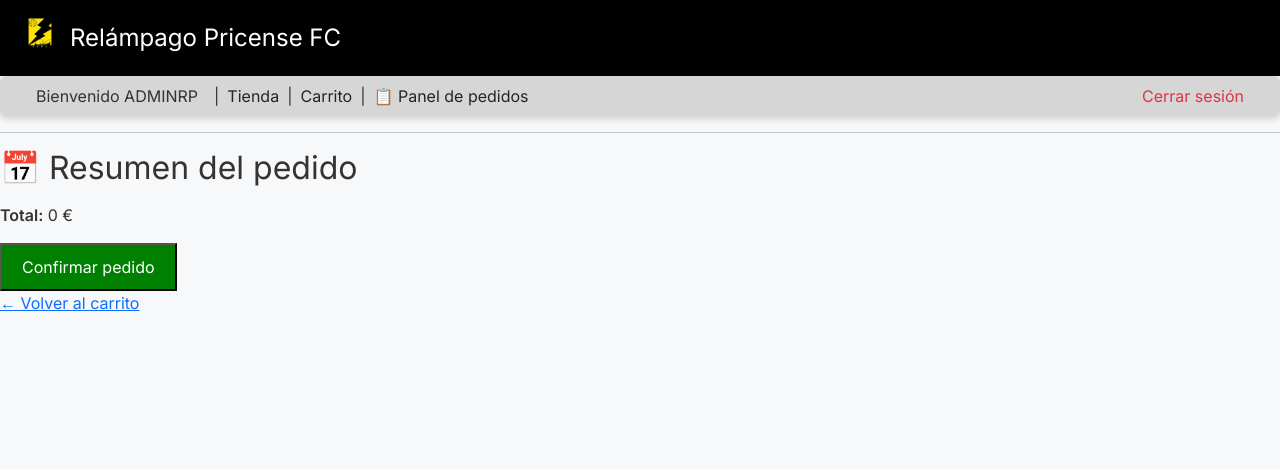
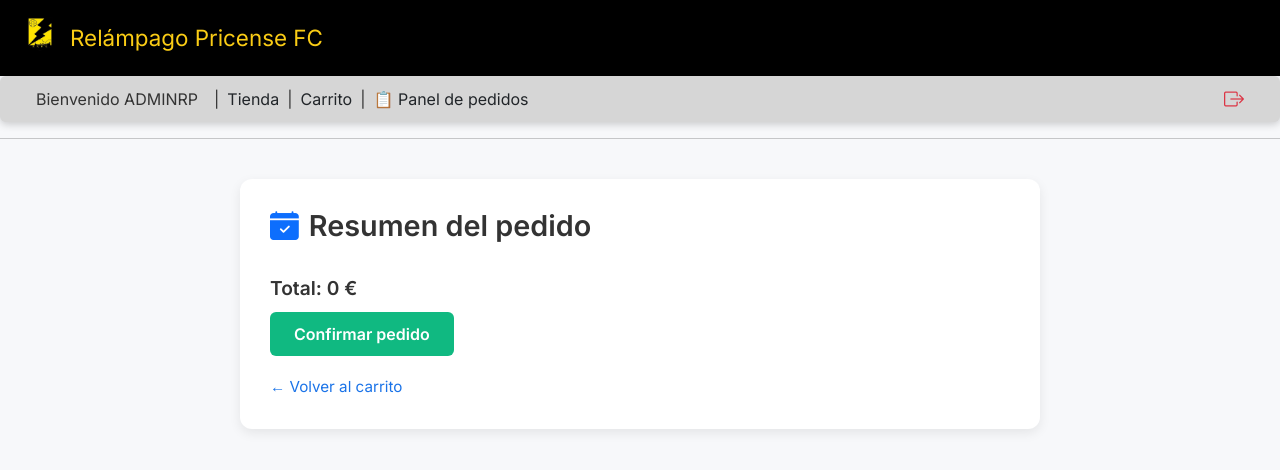
Before and after one commit to Alvarciu/WEB-Relampago-Pricense-, a Django app: page /resumen-pedido/ in a window 1280 px wide. Shown: the top 470 px of the page. Run offline with Django 5.2, Linux system fonts and the light colour scheme; a user stored in the database is signed in; some libraries are stand-ins or nearby versions.

Commit message:
Cambios en el correo de pedidos

```diff
--- a/relampagoweb/templates/base.html
+++ b/relampagoweb/templates/base.html
@@ -9,21 +9,28 @@
   <link href="https://cdn.jsdelivr.net/npm/bootstrap@5.3.3/dist/css/bootstrap.min.css" rel="stylesheet">
   <!-- Bootstrap Icons -->
   <link href="https://cdn.jsdelivr.net/npm/bootstrap-icons@1.10.5/font/bootstrap-icons.css" rel="stylesheet">
-  <!-- Estilos propios -->
+  <!-- Fuente Inter -->
+  <link href="https://fonts.googleapis.com/css2?family=Inter:wght@400;600&display=swap" rel="stylesheet">
+  <!-- Tu CSS personalizado -->
   <link rel="stylesheet" href="{% static 'css/estilos.css' %}">
-
   <!-- SweetAlert2 -->
   <script src="https://cdn.jsdelivr.net/npm/sweetalert2@11"></script>
+
+  <style>
+    body {
+      font-family: 'Inter', sans-serif;
+    }
+  </style>
 </head>
 <body>
 
-  <!-- CABECERA SUPERIOR: Fondo negro -->
-  <header style="display: flex; align-items: center; gap: 10px; margin-bottom: 0; background-color: black; color: white; padding: 10px 20px;">
+  <!-- Header negro con escudo y nombre -->
+  <header style="background-color: #000; color: #facc15; display: flex; align-items: center; gap: 10px; padding: 10px 20px;">
     <img src="{% static 'img/escudo.png' %}" alt="Escudo" width="40">
-    <h1 style="margin: 0; font-size: 1.5rem;">Relámpago Pricense FC</h1>
+    <h1 class="m-0" style="font-size: 1.4rem;">Relámpago Pricense FC</h1>
   </header>
 
-  <!-- NAVBAR con menú -->
+  <!-- Navbar gris con enlaces -->
   <nav class="navbar px-4 py-2 mb-0" style="background-color: #d6d6d6; border-radius: 6px;">
     <div class="container-fluid d-flex justify-content-between align-items-center flex-wrap">
       {% if user.is_authenticated %}
@@ -39,12 +46,10 @@
           {% endif %}
         </div>
         <div>
-          <!-- Enlace que lanza la alerta -->
-          <a href="#" class="text-decoration-none text-danger" onclick="confirmarLogout(event)">Cerrar sesión</a>
-          <!-- Formulario oculto que se envía si el usuario confirma -->
-          <form id="logout-form" method="post" action="{% url 'logout' %}" style="display: none;">
-            {% csrf_token %}
-          </form>
+          <!-- Icono logout con modal -->
+          <a href="#" class="text-danger fs-5" title="Cerrar sesión" data-bs-toggle="modal" data-bs-target="#logoutModal">
+            <i class="bi bi-box-arrow-right"></i>
+          </a>
         </div>
       {% else %}
         <div class="d-flex flex-wrap align-items-center gap-2">
@@ -58,39 +63,51 @@
 
   <hr>
 
+  <!-- Alerta de pedidos cerrados -->
   {% if config and not config.pedidos_abiertos %}
     <div class="alerta-pedidos">
       <div class="alerta-texto">🚨 Pedidos cerrados 🚨</div>
     </div>
   {% endif %}
 
-  <!-- BLOQUE PRINCIPAL -->
+  <!-- Contenido principal -->
   {% block content %}{% endblock %}
 
-  <!-- Bootstrap JS -->
+  <!-- MODAL DE CIERRE DE SESIÓN -->
+  <div class="modal fade" id="logoutModal" tabindex="-1" aria-labelledby="logoutModalLabel" aria-hidden="true">
+    <div class="modal-dialog modal-dialog-centered">
+      <div class="modal-content" style="border-radius: 12px; border: none;">
+        <div class="modal-body text-center p-4">
+          <h5 class="mb-3 fw-semibold">¿Estás seguro de que quieres cerrar sesión?</h5>
+          <div class="d-flex justify-content-center gap-3 mt-4">
+            <button type="button" class="btn btn-light px-4" data-bs-dismiss="modal">Cancelar</button>
+            <form method="post" action="{% url 'logout' %}">
+              {% csrf_token %}
+              <button type="submit" class="btn btn-danger px-4">Cerrar sesión</button>
+            </form>
+          </div>
+        </div>
+      </div>
+    </div>
+  </div>
+
+  <!-- SweetAlert para mensajes flash -->
+  {% if messages %}
+    <script>
+      {% for message in messages %}
+        Swal.fire({
+          icon: "{% if message.tags == 'success' %}success{% elif message.tags == 'error' %}error{% else %}info{% endif %}",
+          title: "{{ message|escapejs }}",
+          showConfirmButton: false,
+          timer: 3000,
+          toast: true,
+          position: 'top-end'
+        });
+      {% endfor %}
+    </script>
+  {% endif %}
+
+  <!-- Bootstrap 5 JS -->
   <script src="https://cdn.jsdelivr.net/npm/bootstrap@5.3.3/dist/js/bootstrap.bundle.min.js"></script>
-
-  <!-- Confirmación visual con SweetAlert -->
-  <script>
-    function confirmarLogout(event) {
-      event.preventDefault();
-      Swal.fire({
-        title: '¿Estás seguro de que quieres cerrar sesión?',
-        icon: 'warning',
-        showCancelButton: true,
-        confirmButtonColor: '#e74c3c',
-        cancelButtonColor: '#ccc',
-        confirmButtonText: 'Cerrar sesión',
-        cancelButtonText: 'Cancelar',
-        reverseButtons: true,
-        background: '#fff',
-        focusConfirm: false
-      }).then((result) => {
-        if (result.isConfirmed) {
-          document.getElementById('logout-form').submit();
-        }
-      });
-    }
-  </script>
 </body>
 </html>
--- a/relampagoweb/templates/resumen_pedido.html
+++ b/relampagoweb/templates/resumen_pedido.html
@@ -1,28 +1,115 @@
 {% extends "base.html" %}
 {% block content %}
-<h2>📅 Resumen del pedido</h2>
 
-<ul>
+<style>
+  .resumen-container {
+    max-width: 800px;
+    margin: 40px auto;
+    background-color: #fff;
+    padding: 30px;
+    border-radius: 12px;
+    box-shadow: 0 4px 12px rgba(0, 0, 0, 0.08);
+  }
+
+  .resumen-title {
+    font-size: 1.8rem;
+    font-weight: bold;
+    margin-bottom: 30px;
+    display: flex;
+    align-items: center;
+    gap: 10px;
+  }
+
+  .producto-resumen {
+    display: flex;
+    align-items: center;
+    gap: 20px;
+    margin-bottom: 25px;
+    border-bottom: 1px solid #e2e2e2;
+    padding-bottom: 15px;
+  }
+
+  .producto-resumen img {
+    width: 80px;
+    border-radius: 8px;
+  }
+
+  .producto-info {
+    flex: 1;
+  }
+
+  .producto-info h5 {
+    font-size: 1.1rem;
+    font-weight: 600;
+    margin-bottom: 6px;
+  }
+
+  .producto-info p {
+    margin: 2px 0;
+    font-size: 0.95rem;
+    color: #444;
+  }
+
+  .resumen-total {
+    font-weight: 600;
+    font-size: 1.2rem;
+    margin: 30px 0 10px;
+  }
+
+  .btn-confirmar {
+    background-color: #10b981;
+    color: white;
+    padding: 10px 24px;
+    font-weight: 600;
+    border-radius: 6px;
+    border: none;
+    transition: background-color 0.2s ease;
+  }
+
+  .btn-confirmar:hover {
+    background-color: #059669;
+  }
+
+  .volver-link {
+    display: inline-block;
+    margin-top: 20px;
+    font-size: 0.95rem;
+    color: #1a73e8;
+    text-decoration: none;
+  }
+
+  .volver-link:hover {
+    text-decoration: underline;
+  }
+</style>
+
+<div class="resumen-container">
+  <h2 class="resumen-title">
+    <i class="bi bi-calendar-check-fill text-primary"></i> Resumen del pedido
+  </h2>
+
   {% for item in resumen %}
-    <li>
-      <img src="{{ item.imagen_url }}" width="100"><br>
-      <strong>{{ item.nombre }}</strong><br>
-      Talla: {{ item.talla }}<br>
-      Precio: {{ item.precio }} €<br>
-      {% if item.nombre_dorsal %}
-        Dorsal: {{ item.nombre_dorsal }} {{ item.numero_dorsal }}<br>
-      {% endif %}
-    </li>
-    <hr>
+    <div class="producto-resumen">
+      <img src="{{ item.imagen_url }}" alt="{{ item.nombre }}">
+      <div class="producto-info">
+        <h5>{{ item.nombre }}</h5>
+        <p><strong>Talla:</strong> {{ item.talla }}</p>
+        {% if item.nombre_dorsal %}
+          <p><strong>Dorsal:</strong> {{ item.nombre_dorsal }} {{ item.numero_dorsal }}</p>
+        {% endif %}
+        <p><strong>Precio:</strong> {{ item.precio }} €</p>
+      </div>
+    </div>
   {% endfor %}
-</ul>
 
-<p><strong>Total:</strong> {{ total }} €</p>
+  <p class="resumen-total">Total: {{ total }} €</p>
 
-<form method="post" action="{% url 'pago_simulado' %}">
-  {% csrf_token %}
-  <button type="submit" style="background-color: green; color: white; padding: 10px 20px;">Confirmar pedido</button>
-</form>
+  <form action="{% url 'confirmar_pedido' %}" method="post">
+    {% csrf_token %}
+    <button type="submit" class="btn-confirmar">Confirmar pedido</button>
+  </form>
 
-<p><a href="{% url 'carrito' %}">← Volver al carrito</a></p>
+  <a href="{% url 'carrito' %}" class="volver-link">&larr; Volver al carrito</a>
+</div>
+
 {% endblock %}
--- a/relampagoweb/views.py
+++ b/relampagoweb/views.py
@@ -14,7 +14,9 @@ from .models import Producto, Pedido, LineaPedido, Configuracion, get_configurac
 from django.contrib.auth import get_user_model
 from django.core.mail import send_mass_mail
 from decimal import Decimal
-
+from django.contrib import messages
+from email.mime.image import MIMEImage
+import os
 
 
 def es_admin(user):
@@ -336,16 +338,21 @@ def resumen_pedido_view(request):
     })
 
 
+
 @login_required
 def confirmar_pedido_view(request):
     carrito = request.session.get('carrito', [])
     if not carrito:
         return redirect('carrito')
+
+    # Crear pedido
     pedido = Pedido.objects.create(usuario=request.user, pagado=False)
+
     for item in carrito:
         producto = Producto.objects.get(id=item['producto_id'])
         numero_dorsal_raw = item.get('numero_dorsal')
         numero_dorsal = int(numero_dorsal_raw) if numero_dorsal_raw else None
+
         LineaPedido.objects.create(
             pedido=pedido,
             producto=producto,
@@ -353,21 +360,35 @@ def confirmar_pedido_view(request):
             nombre_dorsal=item.get('nombre_dorsal') or '',
             numero_dorsal=numero_dorsal
         )
+
+    # Limpiar el carrito de la sesión
     del request.session['carrito']
+
+    # Preparar correo de confirmación
     asunto = f"Confirmación de tu pedido #{pedido.id} en Relámpago Pricense FC"
-    mensaje = render_to_string('emails/confirmacion_pedido.txt', {
+    html_content = render_to_string('emails/confirmacion_pedido.html', {
         'pedido': pedido,
-        'usuario': request.user,
-        'lineas': pedido.lineas.all(),
-        'total': pedido.total
+        'usuario': request.user
     })
-    send_mail(
+
+    email = EmailMultiAlternatives(
         subject=asunto,
-        message=mensaje,
+        body="Gracias por tu pedido. Consulta los detalles en la versión HTML.",
         from_email=settings.DEFAULT_FROM_EMAIL,
-        recipient_list=[request.user.email],
-        fail_silently=False,
+        to=[request.user.email]
     )
+    email.attach_alternative(html_content, "text/html")
+
+    # Adjuntar el escudo inline
+    logo_path = os.path.join(settings.BASE_DIR, 'relampagoweb', 'static', 'img', 'escudo.png')
+    with open(logo_path, 'rb') as f:
+        logo = MIMEImage(f.read())
+        logo.add_header('Content-ID', '<logo_escudo>')
+        logo.add_header('Content-Disposition', 'inline')
+        email.attach(logo)
+
+    email.send()
+
     return render(request, 'pedido_confirmado.html', {'pedido': pedido})
 
 
```
Also changed, not shown: relampagoweb/templates/emails/confirmacion_pedido.html (+75 -12 lines), db.sqlite3.
